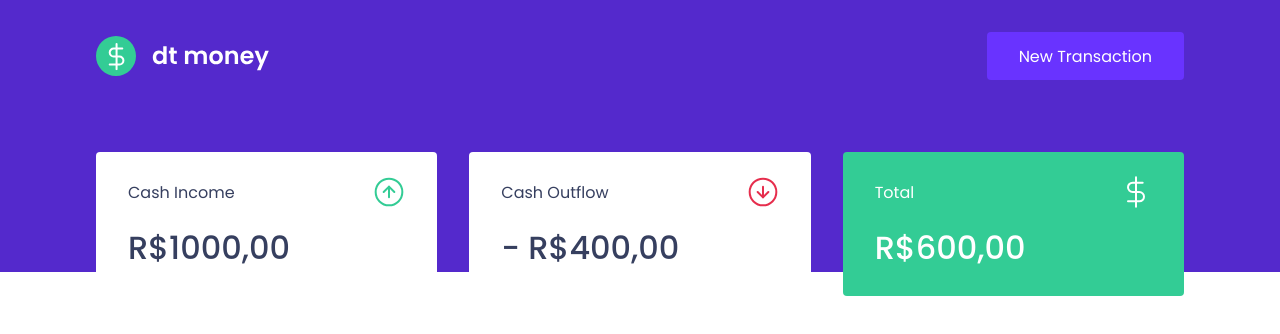
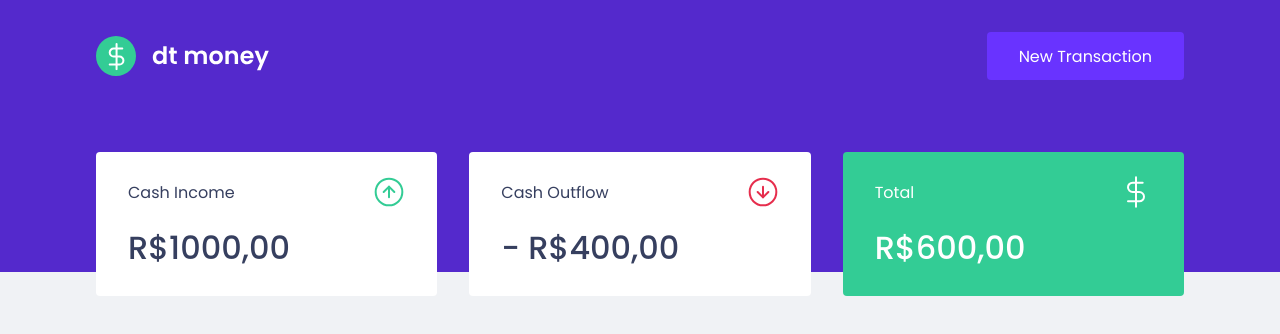
Before and after one commit to tvaditya/react02dtmoney, a React (Create React App) app: page / in a window 1280 px wide. Shown: the top 334 px of the page. Built offline with nearby package versions, Linux system fonts and the light colour scheme.

Commit message:
Background bugs fixed

```diff
--- a/src/styles/global.ts
+++ b/src/styles/global.ts
@@ -28,7 +28,7 @@ export const GlobalStyle = createGlobalStyle`
   }
 
   body {
-    backgoround: var(--background);
+    background: var(--background);
     -webkit-font-smoothing: antialiased;
   }
 
```
